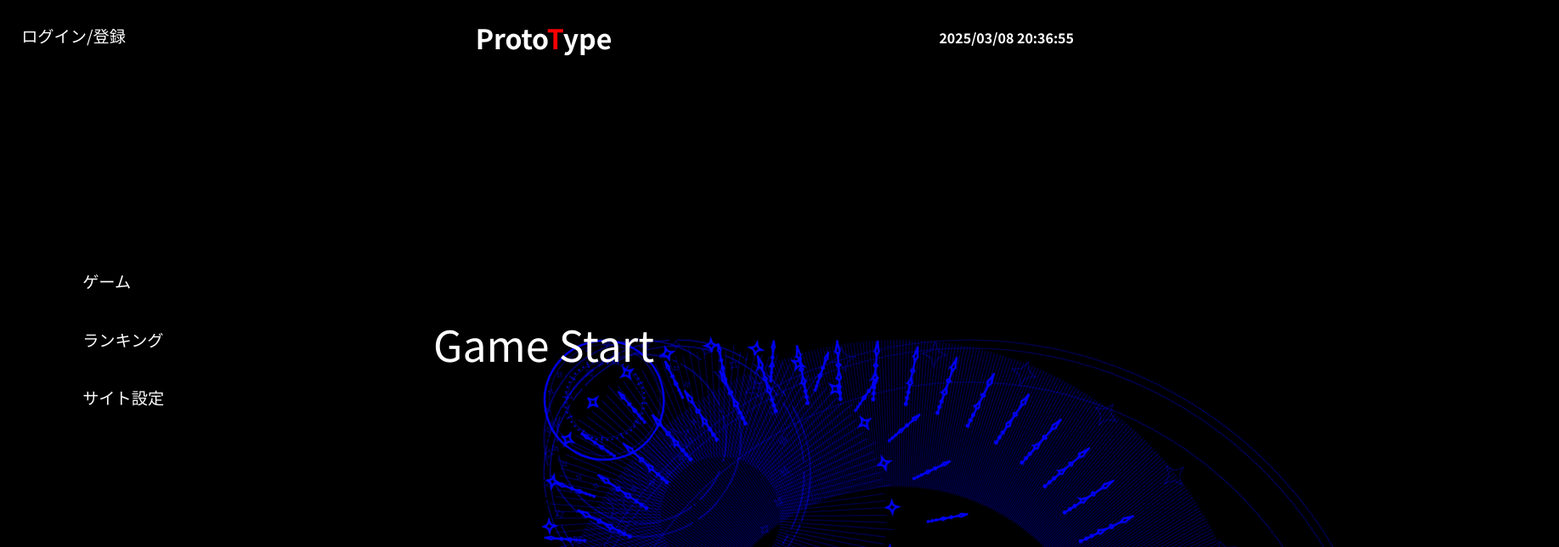
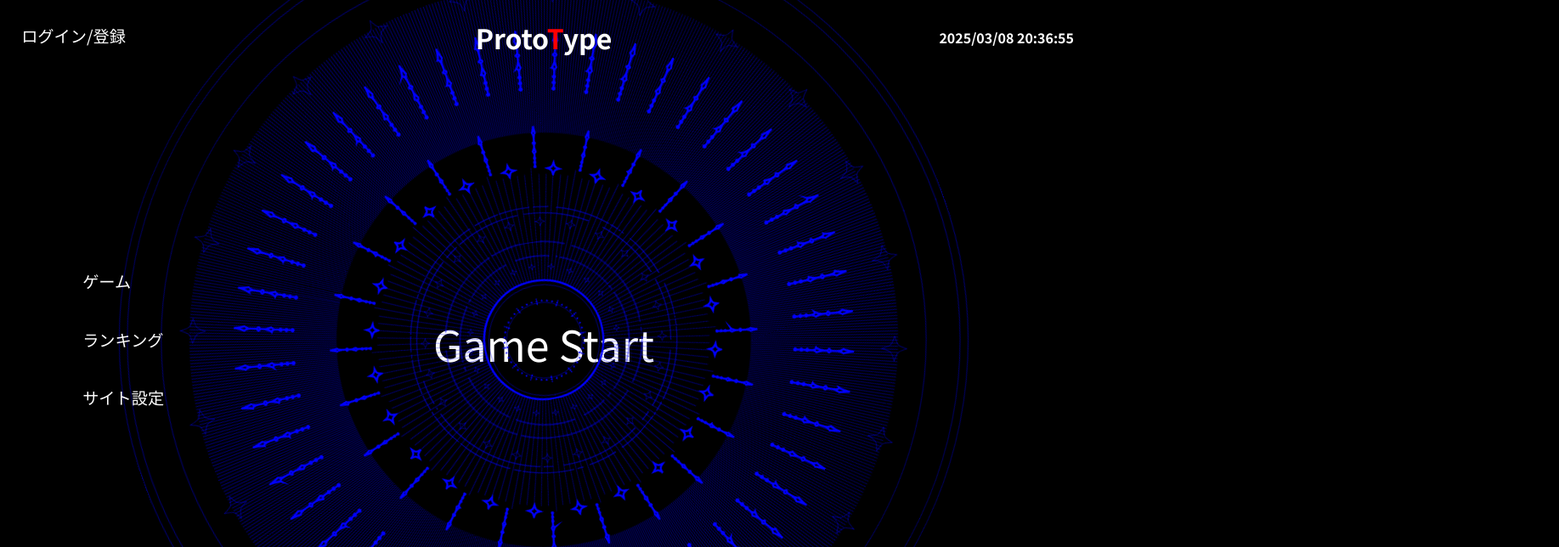
Before and after one commit to rebuildup/ProtoType, a React (Vite) app: page / in a window 1280 px wide. Shown: the top 644 px of the page at 85% size, 1835 px wide, since content can reach past the window. Built offline with nearby package versions, Linux system fonts and the light colour scheme; a web font is replaced by a local one.

Commit message:
Update: enhance background animation with rotation classes; restructure SVG rendering for improved performance and organization

```diff
--- a/src/components/015_BGAnim.tsx
+++ b/src/components/015_BGAnim.tsx
@@ -25,55 +25,72 @@ export const SVG_RATIOS = {
   CenterLineSplit: 1004 / 4320, // 0.2324
   CenterCrown: 615 / 4320, // 0.1424
 };
+
+const SVG_ROTATION_CLASSES = {
+  OuterStar: "rotate-speed-120 rotate-clockwise",
+  OuterCircle: "rotate-speed-100 rotate-counterclockwise",
+  OuterSpear: "rotate-speed-80 rotate-clockwise",
+  OuterLineRepeat: "rotate-speed-90 rotate-counterclockwise",
+  InnerStars: "rotate-speed-70 rotate-clockwise",
+  InnerSpear: "rotate-speed-60 rotate-counterclockwise",
+  InnerLineSplit: "rotate-speed-50 rotate-clockwise",
+  InnerLineRepeat: "rotate-speed-40 rotate-counterclockwise",
+  CenterStars: "rotate-speed-30 rotate-clockwise",
+  CenterLineSplit: "rotate-speed-20 rotate-counterclockwise",
+  CenterCrown: "rotate-speed-25 rotate-clockwise",
+};
+
 const general_svg_size = 1000;
 
 const BGAnim: React.FC = () => {
   return (
-    <div className="BG-anim" style={{ zIndex: 2 }}>
+    <div className="BG-anim">
+      <div className="svg-container">
         <OuterStarSvg
           size={general_svg_size * SVG_RATIOS.OuterStar}
-        className="BG-svg"
+          className={`BG-svg ${SVG_ROTATION_CLASSES.OuterStar}`}
         />
         <OuterCircleSvg
           size={general_svg_size * SVG_RATIOS.OuterCircle}
-        className="BG-svg"
+          className={`BG-svg ${SVG_ROTATION_CLASSES.OuterCircle}`}
         />
         <OuterSpearSvg
           size={general_svg_size * SVG_RATIOS.OuterSpear}
-        className="BG-svg"
+          className={`BG-svg ${SVG_ROTATION_CLASSES.OuterSpear}`}
         />
         <OuterLineRepeatSvg
           size={general_svg_size * SVG_RATIOS.OuterLineRepeat}
-        className="BG-svg"
+          className={`BG-svg ${SVG_ROTATION_CLASSES.OuterLineRepeat}`}
         />
         <InnerStarsSvg
           size={general_svg_size * SVG_RATIOS.InnerStars}
-        className="BG-svg"
+          className={`BG-svg ${SVG_ROTATION_CLASSES.InnerStars}`}
         />
         <InnerSpearSvg
           size={general_svg_size * SVG_RATIOS.InnerSpear}
-        className="BG-svg"
+          className={`BG-svg ${SVG_ROTATION_CLASSES.InnerSpear}`}
         />
         <InnerLineSplitSvg
           size={general_svg_size * SVG_RATIOS.InnerLineSplit}
-        className="BG-svg"
+          className={`BG-svg ${SVG_ROTATION_CLASSES.InnerLineSplit}`}
         />
         <InnerLineRepeatSvg
           size={general_svg_size * SVG_RATIOS.InnerLineRepeat}
-        className="BG-svg"
+          className={`BG-svg ${SVG_ROTATION_CLASSES.InnerLineRepeat}`}
         />
         <CenterStarsSvg
           size={general_svg_size * SVG_RATIOS.CenterStars}
-        className="BG-svg"
+          className={`BG-svg ${SVG_ROTATION_CLASSES.CenterStars}`}
         />
         <CenterLineSplitSvg
           size={general_svg_size * SVG_RATIOS.CenterLineSplit}
-        className="BG-svg"
+          className={`BG-svg ${SVG_ROTATION_CLASSES.CenterLineSplit}`}
         />
         <CenterCrownSvg
           size={general_svg_size * SVG_RATIOS.CenterCrown}
-        className="BG-svg"
+          className={`BG-svg ${SVG_ROTATION_CLASSES.CenterCrown}`}
         />
+      </div>
     </div>
   );
 };
--- a/src/styles/013_BGAnim.css
+++ b/src/styles/013_BGAnim.css
@@ -1,19 +1,104 @@
 .BG-anim {
+  position: fixed;
+  top: 0;
+  left: 0;
+  width: 100%;
+  height: 100%;
   overflow: hidden;
+  z-index: 2;
 }
+
+.svg-container {
+  position: absolute;
+  top: 50%;
+  left: 50%;
+  width: 0;
+  height: 0;
+}
+
 .BG-svg {
   position: absolute;
-  top: 50vh;
-  left: 50vw;
+  top: 0;
+  left: 0;
+  transform-origin: center;
+  /* 要素の中心を原点(0,0)に配置 */
   transform: translate(-50%, -50%);
-  animation: rotation 60s infinite linear;
-  transform-origin: center;
+  backface-visibility: hidden; /* パフォーマンス向上 */
 }
-@keyframes rotation {
+
+/* 回転方向のクラス */
+.rotate-clockwise {
+  animation-name: rotateClockwise;
+  animation-timing-function: linear;
+  animation-iteration-count: infinite;
+}
+
+.rotate-counterclockwise {
+  animation-name: rotateCounterClockwise;
+  animation-timing-function: linear;
+  animation-iteration-count: infinite;
+}
+
+/* 回転速度のクラス */
+.rotate-speed-20 {
+  animation-duration: 20s;
+}
+
+.rotate-speed-25 {
+  animation-duration: 25s;
+}
+
+.rotate-speed-30 {
+  animation-duration: 30s;
+}
+
+.rotate-speed-40 {
+  animation-duration: 40s;
+}
+
+.rotate-speed-50 {
+  animation-duration: 50s;
+}
+
+.rotate-speed-60 {
+  animation-duration: 60s;
+}
+
+.rotate-speed-70 {
+  animation-duration: 70s;
+}
+
+.rotate-speed-80 {
+  animation-duration: 80s;
+}
+
+.rotate-speed-90 {
+  animation-duration: 90s;
+}
+
+.rotate-speed-100 {
+  animation-duration: 100s;
+}
+
+.rotate-speed-120 {
+  animation-duration: 120s;
+}
+
+/* アニメーションキーフレーム */
+@keyframes rotateClockwise {
   from {
-    transform: rotate(0deg); /* Start at 0 degrees */
+    transform: translate(-50%, -50%) rotate(0deg);
   }
   to {
-    transform: rotate(360deg); /* End at 360 degrees */
+    transform: translate(-50%, -50%) rotate(360deg);
   }
 }
+
+@keyframes rotateCounterClockwise {
+  from {
+    transform: translate(-50%, -50%) rotate(0deg);
+  }
+  to {
+    transform: translate(-50%, -50%) rotate(-360deg);
+  }
+}
```
Lines whose indentation alone changed are shown as unchanged.
